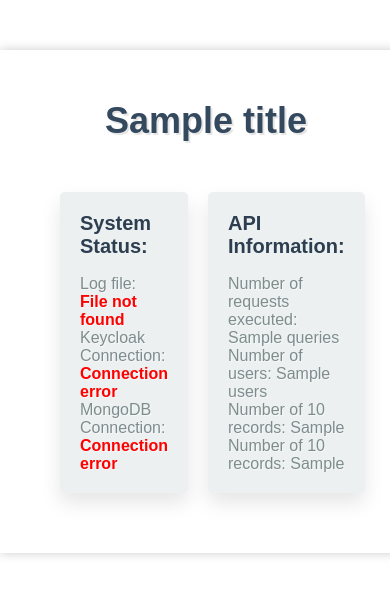
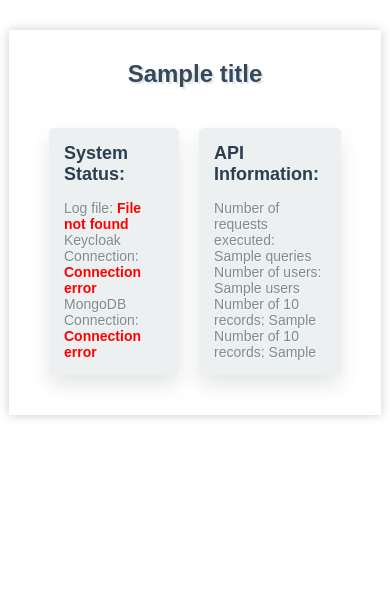
Before and after one commit to rbardaji/generic-api, a FastAPI app: template app/templates/index.html in a window 390 px wide. Shown: the top 596 px of the page. Run offline with FastAPI, Linux system fonts and the light colour scheme; the template is opened without the code that fills it: most values are stand-ins (such as "Sample title", 1, 10 or a date in 2020); parts of the project's set-up code (start-up, migrations or seed data) failed here and were passed over.

Commit message:
Updated dashboard style

```diff
--- a/app/main.py
+++ b/app/main.py
@@ -78,6 +78,9 @@ async def home(request: Request):
         "record_two_tag": config['RECORD_TWO_TAG'],
         "record_one": stats[config['RECORD_ONE_NAME']],
         "record_two": stats[config['RECORD_TWO_NAME']],
+        "logs": stats['logs'],
+        "keycloak": stats['keycloak'],
+        "mongodb": stats['mongoDB'],
     })
 
 
--- a/app/static/styles3.css
+++ /dev/null
@@ -1,101 +0,0 @@
-/* CSS for Dashboard */
-body {
-    font-family: Arial, sans-serif;
-    margin: 0;
-    padding: 0;
-  }
-
-  .container {
-    margin: 0 auto;
-    width: 80%;
-    margin: 50px auto;
-    background-color: white;
-    box-shadow: 0 0 10px #ccc;
-    padding: 50px;
-  }
-
-  .content {
-    display:flex;
-  }
-
-  h1 {
-    font-size: 48px;
-    font-weight: bold;
-    margin: 0 0 40px 0;
-    color: #34495e;
-    text-align: center;
-    text-shadow: 2px 2px 0px rgba(0, 0, 0, 0.1);
-  }
-
-  .status-box {
-    background-color: #ecf0f1;
-    border-radius: 5px;
-    margin-bottom: 40px;
-    padding: 30px;
-    box-shadow: 0px 10px 20px rgba(0, 0, 0, 0.1);
-    display: inline-block;
-    margin: 10px;
-  }
-
-  .status-box h2 {
-    font-size: 24px;
-    font-weight: bold;
-    margin-top: 0;
-    color: #2c3e50;
-  }
-
-  .status-box p {
-    font-size: 18px;
-    margin: 0;
-    color: #7f8c8d;
-    text-shadow: 1px 1px 0px rgba(255, 255, 255, 0.5);
-  }
-
-  .status-box span {
-    font-weight: bold;
-  }
-
-  .status-box span.green {
-    color: #2ecc71;
-  }
-
-  .status-box span.red {
-    color: #e74c3c;
-  }
-
-  div p {
-    font-size: 24px;
-    margin: 0;
-    color: #2c3e50;
-    text-shadow: 1px 1px 0px rgba(255, 255, 255, 0.5);
-  }
-
-  div p:first-of-type {
-    margin-top: 0;
-  }
-
-  div p:last-of-type {
-    margin-bottom: 0;
-  }
-
-  @media only screen and (max-width: 768px) {
-    h1 {
-      font-size: 36px;
-    }
-
-    .status-box {
-      padding: 20px;
-    }
-
-    .status-box h2 {
-      font-size: 20px;
-    }
-
-    .status-box p {
-      font-size: 16px;
-    }
-
-    div p {
-      font-size: 20px;
-    }
-  }
--- /dev/null
+++ b/app/static/styles4.css
@@ -0,0 +1,102 @@
+/* CSS for Dashboard */
+body {
+font-family: Arial, sans-serif;
+margin: 0;
+padding: 0;
+font-size: 16px;
+}
+
+.container {
+margin: 0 auto;
+width: 80%;
+margin: 30px auto;
+background-color: white;
+box-shadow: 0 0 10px #ccc;
+padding: 30px;
+}
+
+.content {
+display: flex;
+}
+
+h1 {
+font-size: 36px;
+font-weight: bold;
+margin: 0 0 30px 0;
+color: #34495e;
+text-align: center;
+text-shadow: 2px 2px 0px rgba(0, 0, 0, 0.1);
+}
+
+.status-box {
+background-color: #ecf0f1;
+border-radius: 5px;
+margin-bottom: 30px;
+padding: 20px;
+box-shadow: 0px 10px 20px rgba(0, 0, 0, 0.1);
+display: inline-block;
+margin: 10px;
+}
+
+.status-box h2 {
+font-size: 20px;
+font-weight: bold;
+margin-top: 0;
+color: #2c3e50;
+}
+
+.status-box p {
+font-size: 16px;
+margin: 0;
+color: #7f8c8d;
+text-shadow: 1px 1px 0px rgba(255, 255, 255, 0.5);
+}
+
+.status-box span {
+font-weight: bold;
+}
+
+.status-box span.green {
+color: #2ecc71;
+}
+
+.status-box span.red {
+color: #e74c3c;
+}
+
+div p {
+font-size: 20px;
+margin: 0;
+color: #2c3e50;
+text-shadow: 1px 1px 0px rgba(255, 255, 255, 0.5);
+}
+
+div p:first-of-type {
+margin-top: 0;
+}
+
+div p:last-of-type {
+margin-bottom: 0;
+}
+
+@media only screen and (max-width: 768px) {
+    h1 {
+    font-size: 24px;
+    }
+
+    .status-box {
+    padding: 15px;
+    }
+
+    .status-box h2 {
+    font-size: 18px;
+    }
+
+    .status-box p {
+    font-size: 14px;
+    }
+
+    div p {
+    font-size: 18px;
+    }
+}
--- a/app/templates/index.html
+++ b/app/templates/index.html
@@ -5,7 +5,7 @@
     <meta http-equiv="X-UA-Compatible" content="IE=edge">
     <meta name="viewport" content="width=device-width, initial-scale=1.0">
     <title>Dashboard</title>
-    <link href="{{ url_for('static', path='/styles3.css') }}" rel="stylesheet">
+    <link href="{{ url_for('static', path='/styles4.css') }}" rel="stylesheet">
 </head>
 <body>
     <div class="container">
@@ -14,19 +14,30 @@
             <div class="status-box">
                 <h2>System Status:</h2>
                 <p>Log file:
-                    <span style="color: {% if logs %}green{% else %}red{% endif %};">
+                    <span
+                    style="color: {% if logs %}green{% else %}red{% endif %};">
                         {% if logs %}Read{% else %}File not found{% endif %}
                     </span>
                 </p>
                 <p>Keycloak Connection:
-                    <span style="color: {% if keycloak %}green{% else %}red{% endif %};">
-                        {% if keycloak %}Connected{% else %}Connection error{% endif %}
+                    <span
+                    style="color: {% if keycloak %}green{% else %}red{% endif %};">
+                        {% if keycloak %}
+                            Connected
+                        {% else %}
+                            Connection error
+                        {% endif %}
                     </span>
                 </p>
                 <p>MongoDB Connection:
                     <span style="color: {% if mongodb %}green{% else %}red{% endif %};">
-                        {% if mongodb %}Connected{% else %}Connection error{% endif %}
-                    </span></p>
+                        {% if mongodb %}
+                            Connected
+                        {% else %}
+                            Connection error
+                        {% endif %}
+                    </span>
+                </p>
             </div>
             <div class="status-box">
                 <h2>API Information:</h2>
```
Also changed, not shown: app/services/stats_services.py (+7 -3 lines).
